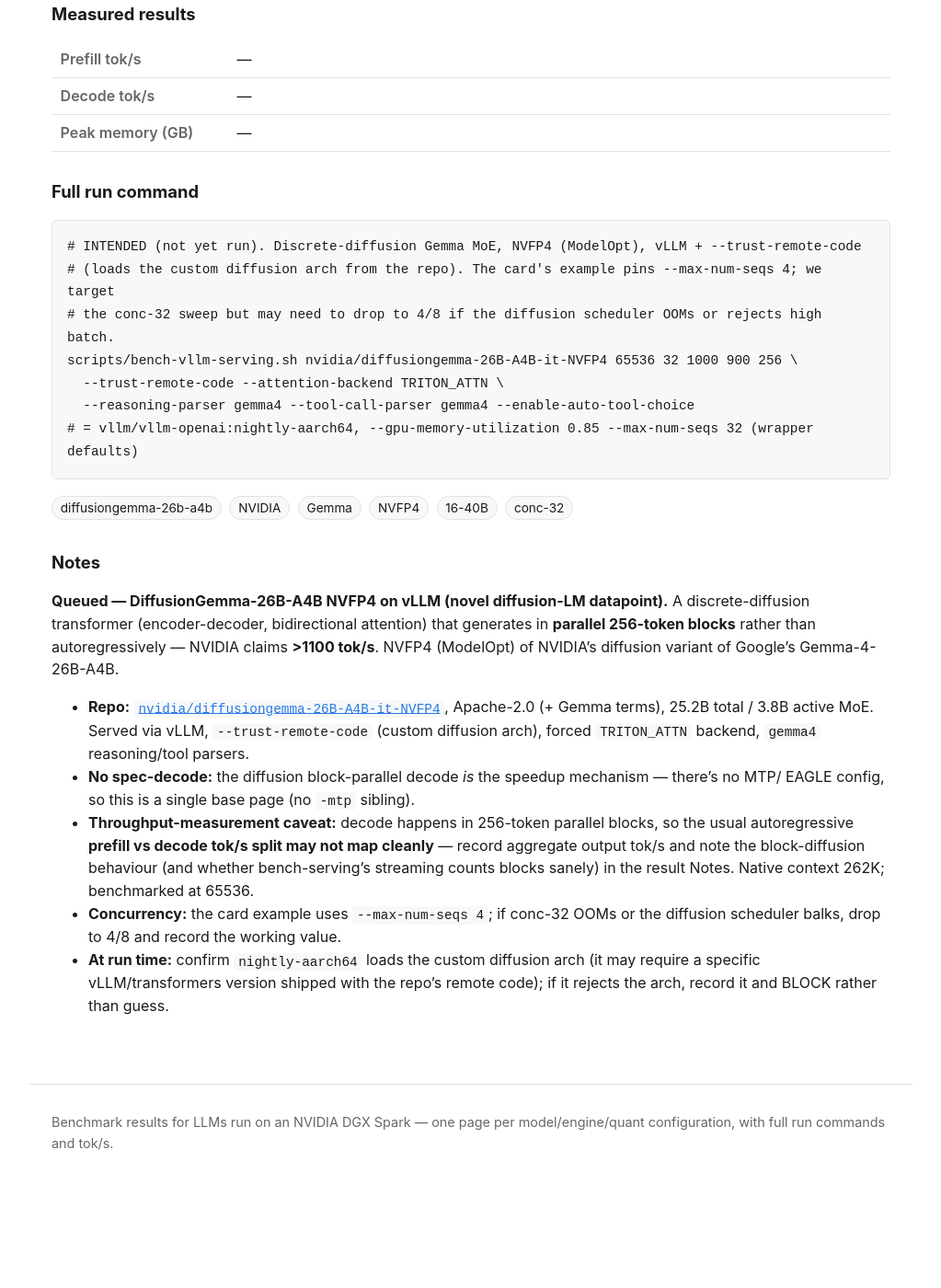
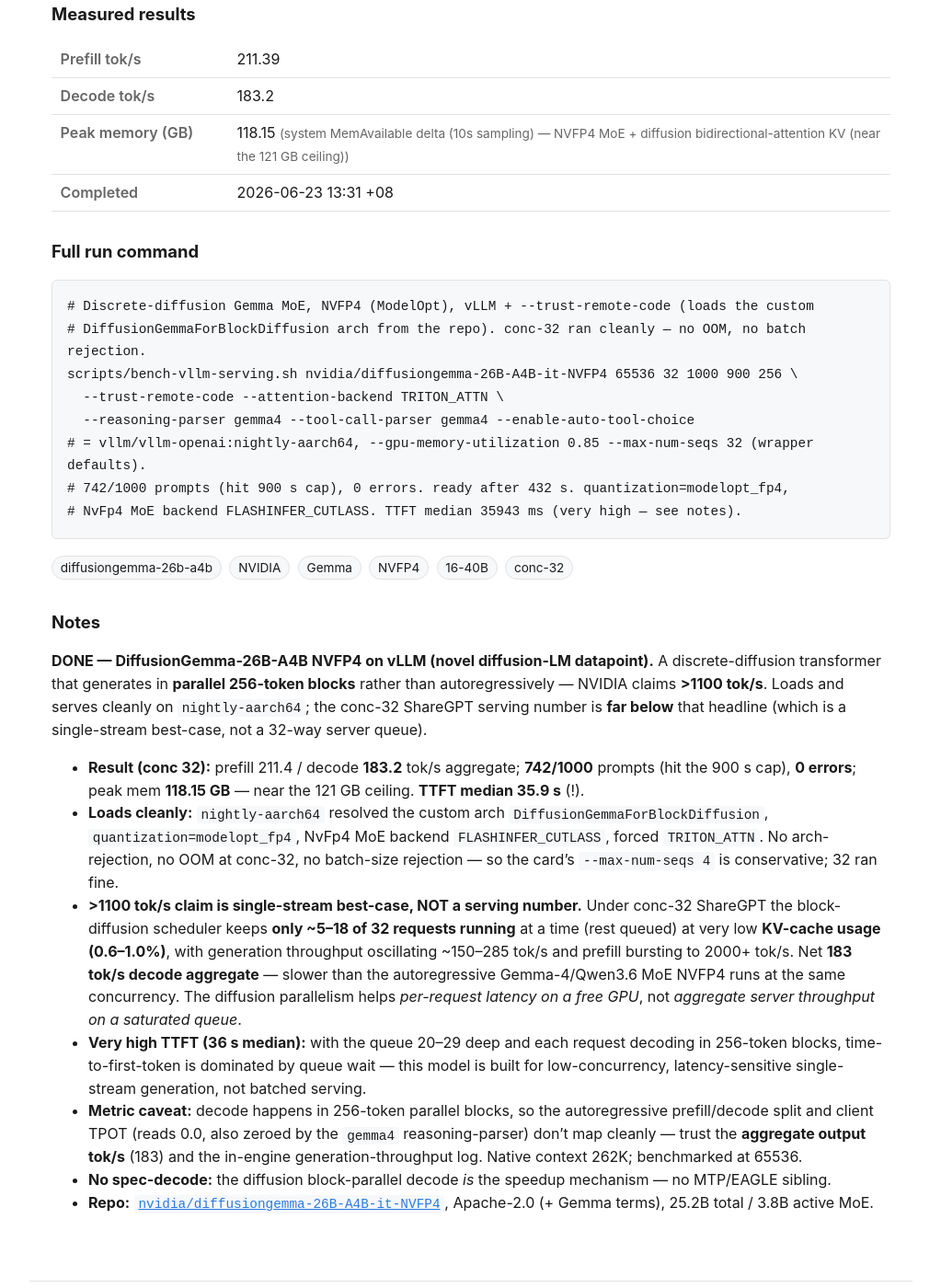
Before and after one commit to yjsoon/autobench, a Jekyll site: the page built from _configs/diffusiongemma-26b-a4b-vllm-nvfp4.md, in a window 1280 px wide and 1400 px high, scrolled down 788 px. Shown: the whole window at 92% size, without its empty margins (128-1151 px from the left). Built offline with Jekyll 4.4.1, drawn with Linux system fonts in a browser that asks for light colours; before the commit the page ends 2105 px from its top, so only the background shows below that; some of the changed text lies outside the part shown.

Commit message:
Bench: diffusiongemma-26B-A4B vLLM NVFP4 conc-32 (decode 183 tok/s agg, TTFT 36s, mem 118GB)
Novel DiffusionGemmaForBlockDiffusion arch loads cleanly on nightly-aarch64 (modelopt_fp4,
FLASHINFER_CUTLASS). Block-diffusion decode runs only ~5-18 of 32 reqs at a time at <1% KV
usage — 183 tok/s aggregate, well below the card's >1100 single-stream claim. Built for
low-conc latency, not batched serving.

Co-Authored-By: Claude Opus 4.8 <noreply@anthropic.com>
Claude-Session: https://claude.ai/code/session_01B9a7mhJxZceLtkYS7wKerp

```diff
--- a/_configs/diffusiongemma-26b-a4b-vllm-nvfp4.md
+++ b/_configs/diffusiongemma-26b-a4b-vllm-nvfp4.md
@@ -14,39 +14,49 @@ modalities: [text, image, video]
 mm_served: false
 concurrency: 32
 tags: [diffusiongemma-26b-a4b, NVIDIA, Gemma, NVFP4, 16-40B, conc-32]
-status: pending
-prefill_toks:
-decode_toks:
-mem_gb:
-mem_source:
-completed_at:
-engine_image: vllm/vllm-openai:nightly-aarch64
+status: done
+prefill_toks: 211.39
+decode_toks: 183.2
+mem_gb: 118.15
+mem_source: system MemAvailable delta (10s sampling) — NVFP4 MoE + diffusion bidirectional-attention KV (near the 121 GB ceiling)
+completed_at: 2026-06-23 13:31 +08
+engine_image: vllm/vllm-openai:nightly-aarch64@sha256:68e23ddd982ad5642e21354c2242a3a86d31a3ea83f5937e5c3867942dc6595b
 run_command: |
-  # INTENDED (not yet run). Discrete-diffusion Gemma MoE, NVFP4 (ModelOpt), vLLM + --trust-remote-code
-  # (loads the custom diffusion arch from the repo). The card's example pins --max-num-seqs 4; we target
-  # the conc-32 sweep but may need to drop to 4/8 if the diffusion scheduler OOMs or rejects high batch.
+  # Discrete-diffusion Gemma MoE, NVFP4 (ModelOpt), vLLM + --trust-remote-code (loads the custom
+  # DiffusionGemmaForBlockDiffusion arch from the repo). conc-32 ran cleanly — no OOM, no batch rejection.
   scripts/bench-vllm-serving.sh nvidia/diffusiongemma-26B-A4B-it-NVFP4 65536 32 1000 900 256 \
     --trust-remote-code --attention-backend TRITON_ATTN \
     --reasoning-parser gemma4 --tool-call-parser gemma4 --enable-auto-tool-choice
-  # = vllm/vllm-openai:nightly-aarch64, --gpu-memory-utilization 0.85 --max-num-seqs 32 (wrapper defaults)
+  # = vllm/vllm-openai:nightly-aarch64, --gpu-memory-utilization 0.85 --max-num-seqs 32 (wrapper defaults).
+  # 742/1000 prompts (hit 900 s cap), 0 errors. ready after 432 s. quantization=modelopt_fp4,
+  # NvFp4 MoE backend FLASHINFER_CUTLASS. TTFT median 35943 ms (very high — see notes).
 ---
 
-**Queued — DiffusionGemma-26B-A4B NVFP4 on vLLM (novel diffusion-LM datapoint).** A discrete-diffusion
-transformer (encoder-decoder, bidirectional attention) that generates in **parallel 256-token blocks**
-rather than autoregressively — NVIDIA claims **>1100 tok/s**. NVFP4 (ModelOpt) of NVIDIA's diffusion
-variant of Google's Gemma-4-26B-A4B.
+**DONE — DiffusionGemma-26B-A4B NVFP4 on vLLM (novel diffusion-LM datapoint).** A discrete-diffusion
+transformer that generates in **parallel 256-token blocks** rather than autoregressively — NVIDIA claims
+**>1100 tok/s**. Loads and serves cleanly on `nightly-aarch64`; the conc-32 ShareGPT serving number is
+**far below** that headline (which is a single-stream best-case, not a 32-way server queue).
 
+- **Result (conc 32):** prefill 211.4 / decode **183.2** tok/s aggregate; **742/1000** prompts (hit the
+  900 s cap), **0 errors**; peak mem **118.15 GB** — near the 121 GB ceiling. **TTFT median 35.9 s** (!).
+- **Loads cleanly:** `nightly-aarch64` resolved the custom arch `DiffusionGemmaForBlockDiffusion`,
+  `quantization=modelopt_fp4`, NvFp4 MoE backend `FLASHINFER_CUTLASS`, forced `TRITON_ATTN`. No
+  arch-rejection, no OOM at conc-32, no batch-size rejection — so the card's `--max-num-seqs 4` is
+  conservative; 32 ran fine.
+- **>1100 tok/s claim is single-stream best-case, NOT a serving number.** Under conc-32 ShareGPT the
+  block-diffusion scheduler keeps **only ~5–18 of 32 requests running** at a time (rest queued) at very
+  low **KV-cache usage (0.6–1.0%)**, with generation throughput oscillating ~150–285 tok/s and prefill
+  bursting to 2000+ tok/s. Net **183 tok/s decode aggregate** — slower than the autoregressive
+  Gemma-4/Qwen3.6 MoE NVFP4 runs at the same concurrency. The diffusion parallelism helps *per-request
+  latency on a free GPU*, not *aggregate server throughput on a saturated queue*.
+- **Very high TTFT (36 s median):** with the queue 20–29 deep and each request decoding in 256-token
+  blocks, time-to-first-token is dominated by queue wait — this model is built for low-concurrency,
+  latency-sensitive single-stream generation, not batched serving.
+- **Metric caveat:** decode happens in 256-token parallel blocks, so the autoregressive prefill/decode
+  split and client TPOT (reads 0.0, also zeroed by the `gemma4` reasoning-parser) don't map cleanly —
+  trust the **aggregate output tok/s** (183) and the in-engine generation-throughput log. Native context
+  262K; benchmarked at 65536.
+- **No spec-decode:** the diffusion block-parallel decode *is* the speedup mechanism — no MTP/EAGLE
+  sibling.
 - **Repo:** [`nvidia/diffusiongemma-26B-A4B-it-NVFP4`](https://huggingface.co/nvidia/diffusiongemma-26B-A4B-it-NVFP4),
-  Apache-2.0 (+ Gemma terms), 25.2B total / 3.8B active MoE. Served via vLLM, `--trust-remote-code`
-  (custom diffusion arch), forced `TRITON_ATTN` backend, `gemma4` reasoning/tool parsers.
-- **No spec-decode:** the diffusion block-parallel decode *is* the speedup mechanism — there's no MTP/
-  EAGLE config, so this is a single base page (no `-mtp` sibling).
-- **Throughput-measurement caveat:** decode happens in 256-token parallel blocks, so the usual
-  autoregressive **prefill vs decode tok/s split may not map cleanly** — record aggregate output tok/s
-  and note the block-diffusion behaviour (and whether bench-serving's streaming counts blocks sanely)
-  in the result Notes. Native context 262K; benchmarked at 65536.
-- **Concurrency:** the card example uses `--max-num-seqs 4`; if conc-32 OOMs or the diffusion scheduler
-  balks, drop to 4/8 and record the working value.
-- **At run time:** confirm `nightly-aarch64` loads the custom diffusion arch (it may require a specific
-  vLLM/transformers version shipped with the repo's remote code); if it rejects the arch, record it and
-  BLOCK rather than guess.
+  Apache-2.0 (+ Gemma terms), 25.2B total / 3.8B active MoE.
```
